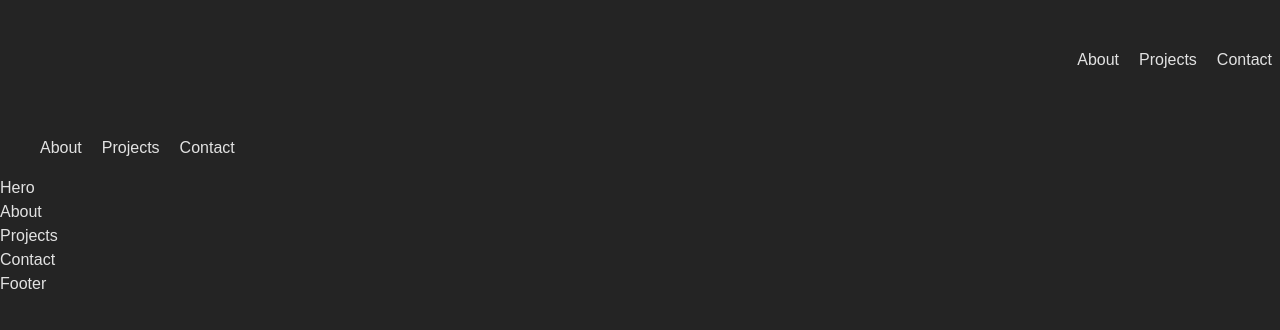
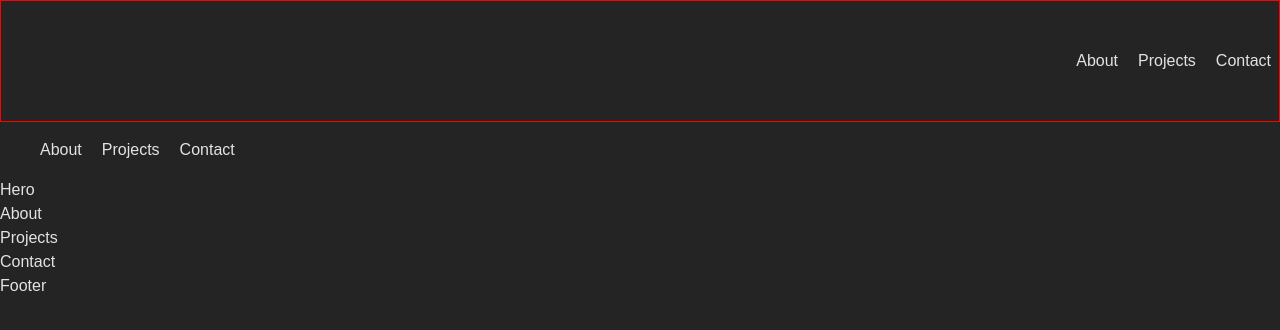
Before and after one commit to J0hnux/react-portfolio, a React (Vite) app: page / in a window 1280 px wide. Shown: the top 330 px of the page. Built offline with nearby package versions, Linux system fonts and the light colour scheme.

Commit message:
border to debug the classes with containers

```diff
--- a/src/App.scss
+++ b/src/App.scss
@@ -21,6 +21,7 @@ body {
   margin-right: auto;
   padding-left: 0.5rem;
   padding-right: 0.5rem;
+  border: 1px solid red;
 }
 
 .header {
```
